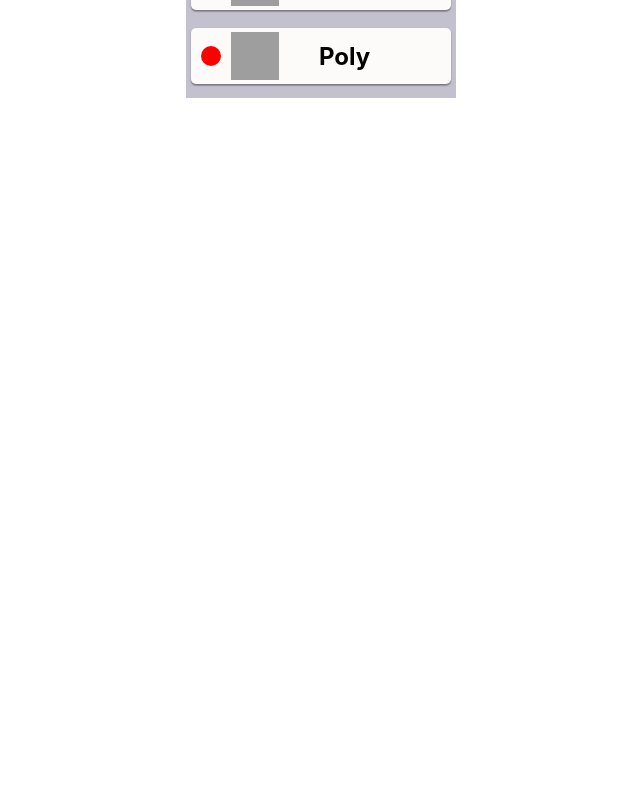
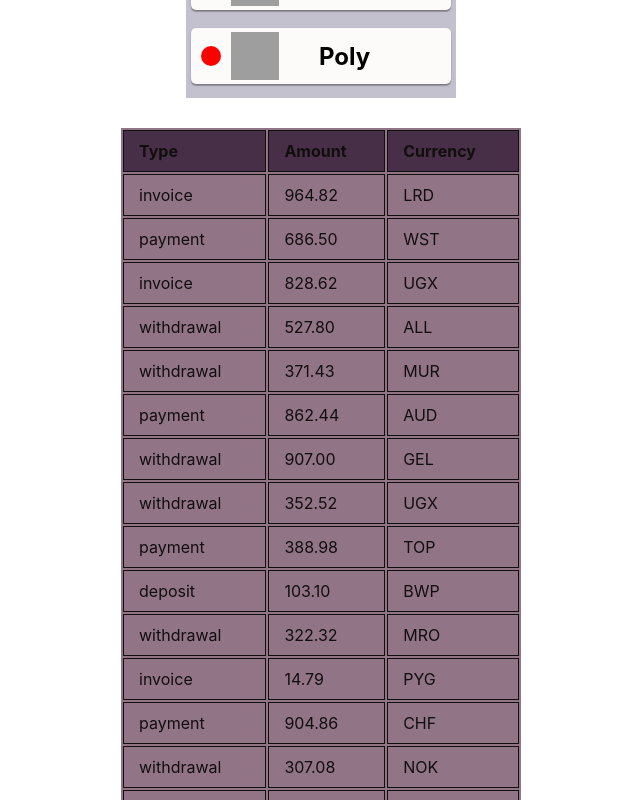
Before and after one commit to alladenys/goit-react-hw-01-components, a React (Create React App) app: page / in a window 1280 px wide. Shown: the part 840-1640 px from the top of the page, without its empty margins (319-959 px from the left). Before the commit the page ends 938 px from the top, so only its background shows below. Built offline with nearby package versions, Linux system fonts and the light colour scheme; grey boxes are pictures that could not be loaded.

Commit message:
add transactions

```diff
--- a/src/App.js
+++ b/src/App.js
@@ -2,10 +2,12 @@ import './App.css';
 import Profile from './components/Profile/Profile';
 import Statistics from './components/Statistics/Statistics';
 import FriendList from './components/FriendList/FriendList';
+import TransactionHistory from './components/TransactionHistory/TransactionHistory';
 
 import user from './data/user.json';
 import statistical from './data/statistical.json';
 import friends from './data/friends.json';
+import transactions from './data/transactions.json';
 
 export default function App() {
   return (
@@ -19,6 +21,7 @@ export default function App() {
       />
       <Statistics title="Upload stats" stats={statistical} />
       <FriendList friends={friends} />
+      <TransactionHistory items={transactions} />;
     </div>
   );
 }
--- /dev/null
+++ b/src/components/TransactionHistory/TransactionHistory.jsx
@@ -0,0 +1,36 @@
+import style from './TransactionHistory.module.css'
+import PropTypes from 'prop-types';
+
+export default function TransactionHistory({items}){
+    return (
+      <table className={style.transactionHistory}>
+        <thead className={style.head}>
+          <tr>
+            <th className={style.item}>Type</th>
+            <th className={style.item}>Amount</th>
+            <th className={style.item}>Currency</th>
+          </tr>
+        </thead>
+
+        <tbody>
+          {items.map(({id, type, amount, currency}) => (
+            <tr key={id}>
+              <td className={style.item}>{type}</td>
+              <td className={style.item}>{amount}</td>
+              <td className={style.item}>{currency}</td>
+            </tr>
+          ))}
+        </tbody>
+      </table>
+    );};
+
+TransactionHistory.propTypes = {
+  items: PropTypes.arrayOf(
+    PropTypes.shape({
+      id: PropTypes.string.isRequired,
+      type: PropTypes.string.isRequired,
+      amount: PropTypes.string.isRequired,
+      currency: PropTypes.string.isRequired,
+    }),
+  ),
+};
--- /dev/null
+++ b/src/components/TransactionHistory/TransactionHistory.module.css
@@ -0,0 +1,24 @@
+.transactionHistory {
+  margin-right: auto;
+  margin-left: auto;
+  width: 400px;
+  margin-top: 30px;
+  background-color: rgb(146, 116, 135);
+  justify-content: center;
+}
+
+.head {
+  height: 30px;
+  padding-top: 10px;
+  justify-content: center;
+  background: rgb(71, 47, 71);
+}
+
+.item {
+  padding: 10px;
+  text-align: left;
+  padding-left: 15px;
+  color: rgb(17, 14, 14);
+  border: 1px solid rgb(17, 14, 14);
+  justify-content: center;
+}
```
Also changed, not shown: 1 other file (tests, documents, lock files or other folders).
